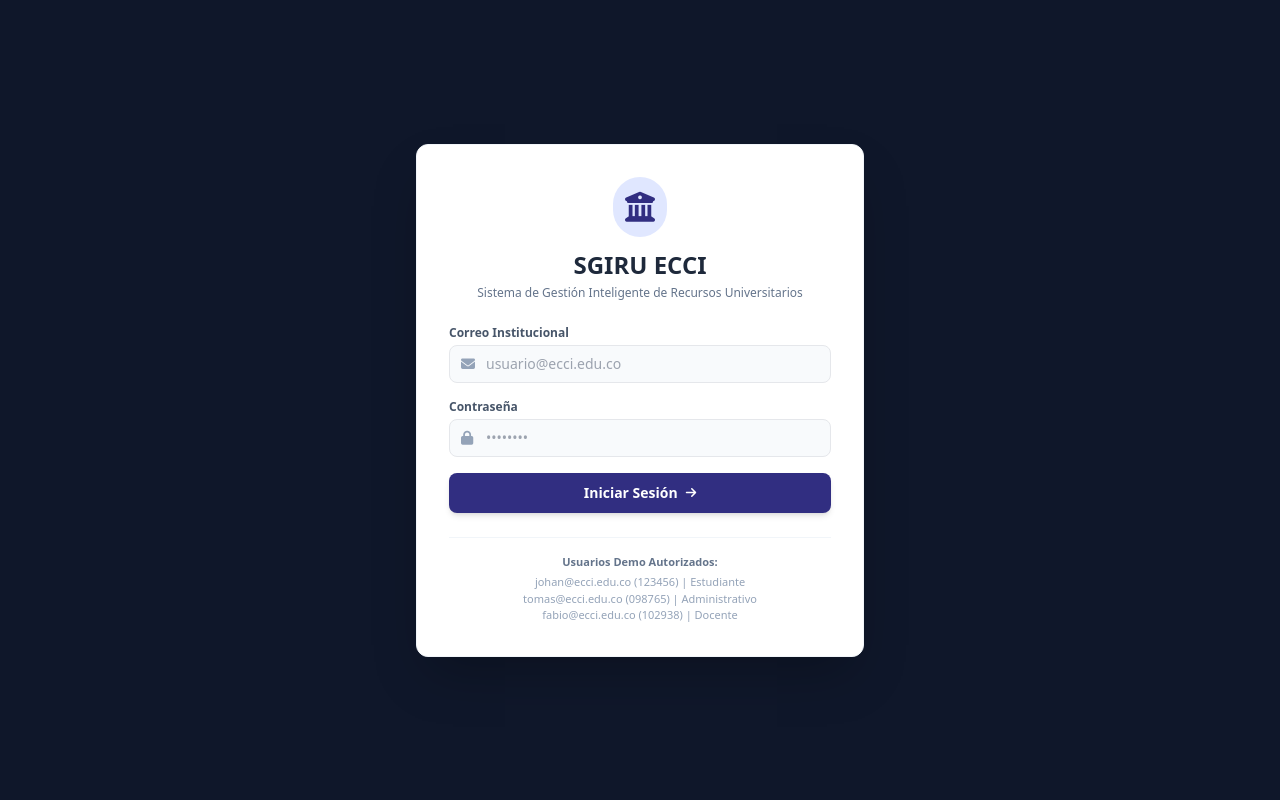
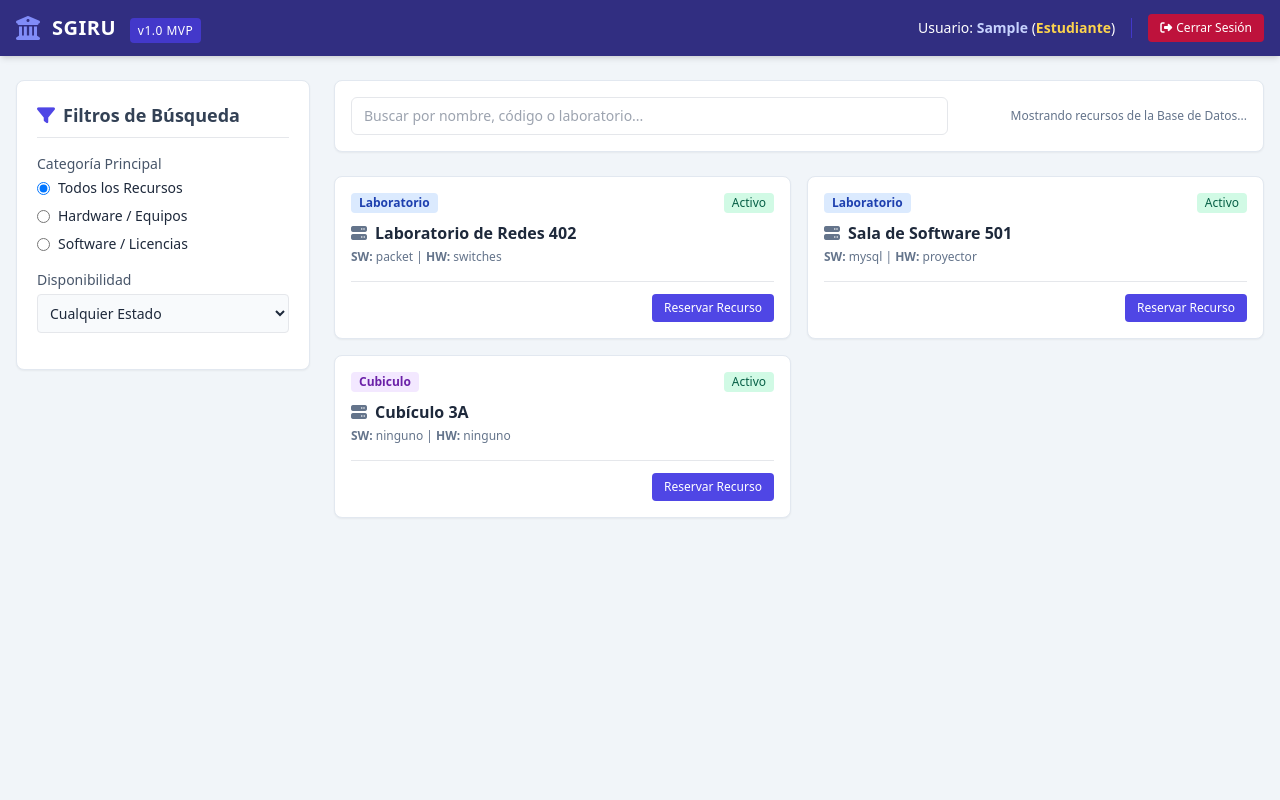
Before and after one commit to tomasdacastiblancocu/SGIRU-Desarrollo, a Flask app: template templates/sgiru_prototipo.html in a window 1280 px wide. Run offline with Flask 3, Linux system fonts and the light colour scheme; the template is opened without the code that fills it: values that come from a table or form of the project are taken from there, others are empty; data comes from the database, SQL or seed files in the repository; tables that the repository leaves empty hold one stand-in row (values such as "Sample post"); parts of the project's set-up code (start-up, migrations or seed data) failed here and were passed over; some libraries are stand-ins or nearby versions.

Commit message:
Backend: Autenticación de usuarios conectada a base de datos MySQL

```diff
--- a/app.py
+++ b/app.py
@@ -1,15 +1,15 @@
-from flask import Flask, render_template
+from flask import Flask, render_template, request, session, redirect, url_for
 from flask_sqlalchemy import SQLAlchemy
 
 app = Flask(__name__)
+app.secret_key = 'sgiru_secreto_123' # Requisito obligatorio para usar variables de sesión
 
-# Configuración de conexión a MySQL
 app.config['SQLALCHEMY_DATABASE_URI'] = 'mysql+pymysql://root:@localhost:3306/sgiru_db'
 app.config['SQLALCHEMY_TRACK_MODIFICATIONS'] = False
 
 db = SQLAlchemy(app)
 
-# Modelo que mapea la tabla 'recursos' de MySQL
+# Modelo de Recursos
 class Recurso(db.Model):
     __tablename__ = 'recursos'
     id = db.Column(db.Integer, primary_key=True)
@@ -19,13 +19,40 @@ class Recurso(db.Model):
     req_hardware = db.Column(db.String(100))
     estado = db.Column(db.String(50), default='activo')
 
+# Nuevo: Modelo de Usuarios
+class Usuario(db.Model):
+    __tablename__ = 'usuarios'
+    id = db.Column(db.Integer, primary_key=True)
+    correo = db.Column(db.String(100), unique=True, nullable=False)
+    password_hash = db.Column(db.String(255), nullable=False)
+    rol = db.Column(db.String(50), default='estudiante')
+
 @app.route('/')
 def home():
-    # 1. Consultar todos los recursos en la base de datos
     lista_recursos = Recurso.query.all()
+    # Enviamos la variable de sesión al HTML para saber si mostramos el login o la app
+    usuario_actual = session.get('usuario')
+    return render_template('sgiru_prototipo.html', recursos_db=lista_recursos, usuario=usuario_actual)
 
-    # 2. Enviar los datos al HTML usando la variable 'recursos_db'
-    return render_template('sgiru_prototipo.html', recursos_db=lista_recursos)
+@app.route('/login', methods=['POST'])
+def login():
+    correo_form = request.form['correo']
+    password_form = request.form['password']
+
+    # Buscar en MySQL si el correo y la contraseña coinciden
+    usuario = Usuario.query.filter_by(correo=correo_form, password_hash=password_form).first()
+
+    if usuario:
+        # Guardar datos en la sesión del navegador
+        session['usuario'] = {'id': usuario.id, 'correo': usuario.correo, 'rol': usuario.rol}
+
+    return redirect(url_for('home'))
+
+@app.route('/logout')
+def logout():
+    # Eliminar al usuario de la sesión
+    session.pop('usuario', None)
+    return redirect(url_for('home'))
 
 if __name__ == '__main__':
     app.run(debug=True, port=5000)
--- a/templates/sgiru_prototipo.html
+++ b/templates/sgiru_prototipo.html
@@ -9,6 +9,7 @@
 </head>
 <body class="bg-slate-100 font-sans text-slate-800 min-h-screen flex flex-col">
 
+    {% if not usuario %}
     <!-- 1. PANTALLA DE LOGIN -->
     <div id="login-screen" class="fixed inset-0 bg-slate-900 flex justify-center items-center z-50 p-4">
         <div class="bg-white rounded-xl shadow-2xl p-8 w-full max-w-md border border-slate-100">
@@ -20,20 +21,14 @@
                 <p class="text-xs text-slate-500 mt-1">Sistema de Gestión Inteligente de Recursos Universitarios</p>
             </div>
 
-            <!-- Alerta Credenciales Inválidas -->
-            <div id="login-error" class="hidden mb-4 p-3 bg-rose-50 border border-rose-200 text-rose-700 rounded-lg text-xs flex items-center gap-2">
-                <i class="fa-solid fa-circle-exclamation text-sm flex-shrink-0"></i>
-                <span>La información no es válida, vuelva a intentarlo.</span>
-            </div>
-
-            <form id="login-form" onsubmit="handleLogin(event)" class="space-y-4">
+            <form action="/login" method="POST" class="space-y-4">
                 <div>
                     <label class="block text-xs font-semibold text-slate-600 mb-1">Correo Institucional</label>
                     <div class="relative">
                         <span class="absolute inset-y-0 left-0 flex items-center pl-3 text-slate-400">
                             <i class="fa-solid fa-envelope text-sm"></i>
                         </span>
-                        <input type="email" id="login-email" placeholder="usuario@ecci.edu.co" required
+                        <input type="email" name="correo" placeholder="usuario@ecci.edu.co" required
                             class="w-full pl-9 pr-3 py-2 border rounded-lg text-sm focus:outline-none focus:ring-2 focus:ring-indigo-600 bg-slate-50">
                     </div>
                 </div>
@@ -44,7 +39,7 @@
                         <span class="absolute inset-y-0 left-0 flex items-center pl-3 text-slate-400">
                             <i class="fa-solid fa-lock text-sm"></i>
                         </span>
-                        <input type="password" id="login-password" placeholder="••••••••" required
+                        <input type="password" name="password" placeholder="••••••••" required
                             class="w-full pl-9 pr-3 py-2 border rounded-lg text-sm focus:outline-none focus:ring-2 focus:ring-indigo-600 bg-slate-50">
                     </div>
                 </div>
@@ -57,16 +52,17 @@
             </form>
 
             <div class="mt-6 pt-4 border-t border-slate-100 text-[11px] text-slate-400 text-center">
-                <p class="font-semibold text-slate-500 mb-1">Usuarios Demo Autorizados:</p>
+                <p class="font-semibold text-slate-500 mb-1">Usuarios Demo Autorizados (MySQL):</p>
                 <p>johan@ecci.edu.co (123456) | Estudiante</p>
-                <p>tomas@ecci.edu.co (098765) | Administrativo</p>
+                <p>tomas@ecci.edu.co (098765) | Admin</p>
                 <p>fabio@ecci.edu.co (102938) | Docente</p>
             </div>
         </div>
     </div>
 
+    {% else %}
     <!-- 2. APLICACIÓN PRINCIPAL -->
-    <div id="main-app" class="hidden flex-col min-h-screen">
+    <div id="main-app" class="flex flex-col min-h-screen">
         <!-- Navbar -->
         <header class="bg-indigo-900 text-white shadow-md">
             <div class="container mx-auto px-4 py-3 flex justify-between items-center">
@@ -76,20 +72,19 @@
                 </div>
                 <div class="flex items-center space-x-4">
                     <span class="text-sm border-r border-indigo-700 pr-4">
-                        Usuario: <strong id="logged-email-display" class="text-indigo-200">correo@ecci.edu.co</strong>
-                        (<span id="user-display" class="font-bold text-amber-300">Rol</span>)
+                        Usuario: <strong class="text-indigo-200">{{ usuario.correo }}</strong>
+                        (<span class="font-bold text-amber-300">{{ usuario.rol | capitalize }}</span>)
                     </span>
-                    <button onclick="handleLogout()" class="text-xs bg-rose-700 hover:bg-rose-600 px-3 py-1.5 rounded transition font-medium flex items-center gap-1">
+                    <a href="/logout" class="text-xs bg-rose-700 hover:bg-rose-600 px-3 py-1.5 rounded transition font-medium flex items-center gap-1">
                         <i class="fa-solid fa-right-from-bracket"></i>
                         <span>Cerrar Sesión</span>
-                    </button>
+                    </a>
                 </div>
             </div>
         </header>
 
         <!-- Main Container -->
         <main class="container mx-auto px-4 py-6 grid grid-cols-1 lg:grid-cols-4 gap-6 flex-grow">
-
             <!-- Sidebar Filtros -->
             <aside class="bg-white p-5 rounded-lg shadow-sm border border-slate-200 h-fit">
                 <h2 class="text-lg font-semibold mb-4 text-slate-700 border-b pb-2"><i class="fa-solid fa-filter mr-2 text-indigo-600"></i>Filtros de Búsqueda</h2>
@@ -168,7 +163,6 @@
             <h3 class="text-lg font-bold text-slate-800 mb-2" id="modal-title">Reservar Recurso</h3>
             <p class="text-xs text-slate-500 mb-4" id="modal-subtitle"></p>
 
-            <!-- Alerta Inconsistencia de Horario -->
             <div id="time-error" class="hidden mb-4 p-3 bg-rose-50 border border-rose-200 text-rose-700 rounded-lg text-xs flex items-center gap-2">
                 <i class="fa-solid fa-triangle-exclamation text-sm flex-shrink-0"></i>
                 <span>La hora de finalización debe ser posterior a la hora de inicio.</span>
@@ -202,62 +196,16 @@
                 </div>
             </form>
 
-            <!-- Overlay Carga MySQL -->
             <div id="modal-loader" class="absolute inset-0 bg-white/90 rounded-lg hidden flex flex-col justify-center items-center space-y-3">
                 <div class="w-8 h-8 border-4 border-indigo-600 border-t-transparent rounded-full animate-spin"></div>
                 <p class="text-xs font-semibold text-indigo-900">Validando traslapes e invocando bloqueo transaccional MySQL...</p>
-                <p class="text-[10px] text-slate-400">Verificando aislamiento de concurrencia (FOR UPDATE)</p>
             </div>
         </div>
     </div>
+    {% endif %}
 
     <!-- SCRIPT DE LÓGICA -->
     <script>
-        // Mantengo los usuarios de prueba para el login temporal mientras conectamos esa parte a MySQL
-        const validUsers = [
-            { email: 'johan@ecci.edu.co', pass: '123456', role: 'Estudiante' },
-            { email: 'tomas@ecci.edu.co', pass: '098765', role: 'Administrativo' },
-            { email: 'fabio@ecci.edu.co', pass: '102938', role: 'Docente' }
-        ];
-
-        // Autenticación
-        function handleLogin(e) {
-            e.preventDefault();
-            const email = document.getElementById('login-email').value.trim();
-            const pass = document.getElementById('login-password').value;
-            const errorBox = document.getElementById('login-error');
-
-            const foundUser = validUsers.find(u => u.email.toLowerCase() === email.toLowerCase() && u.pass === pass);
-
-            if (foundUser) {
-                errorBox.classList.add('hidden');
-                document.getElementById('logged-email-display').innerText = foundUser.email;
-                document.getElementById('user-display').innerText = foundUser.role;
-
-                document.getElementById('login-screen').classList.add('hidden');
-                document.getElementById('main-app').classList.remove('hidden');
-                document.getElementById('main-app').classList.add('flex');
-
-                // Bloqueo de fechas pasadas en el modal
-                const today = new Date().toISOString().split('T')[0];
-                document.getElementById('res-date').setAttribute('min', today);
-
-                // NOTA: filterResources() fue comentado para que el JS no borre las tarjetas de MySQL inyectadas por Jinja2
-                // filterResources();
-            } else {
-                errorBox.classList.remove('hidden');
-            }
-        }
-
-        function handleLogout() {
-            document.getElementById('login-form').reset();
-            document.getElementById('login-error').classList.add('hidden');
-            document.getElementById('main-app').classList.add('hidden');
-            document.getElementById('main-app').classList.remove('flex');
-            document.getElementById('login-screen').classList.remove('hidden');
-        }
-
-        // Control y Validación de Modal
         function openModal(id, action) {
             document.getElementById('modal-resource-id').value = id;
             document.getElementById('time-error').classList.add('hidden');
@@ -269,6 +217,10 @@
             submitText.innerText = `Confirmar Reserva`;
             document.getElementById('reserve-form').reset();
 
+            // Bloqueo de fechas pasadas
+            const today = new Date().toISOString().split('T')[0];
+            document.getElementById('res-date').setAttribute('min', today);
+
             document.getElementById('modal-subtitle').innerText = `Recurso ID BD: ${id}`;
             document.getElementById('reserve-modal').classList.remove('hidden');
         }
@@ -279,7 +231,6 @@
             document.getElementById('time-error').classList.add('hidden');
         }
 
-        // VALIDACIÓN DE HORARIOS
         function validateHours() {
             const start = document.getElementById('res-start').value;
             const endInput = document.getElementById('res-end');
@@ -301,13 +252,9 @@
             return true;
         }
 
-        // Procesar Reserva Simulación
         function executeReservation(e) {
             e.preventDefault();
-
-            if (!validateHours()) {
-                return;
-            }
+            if (!validateHours()) return;
 
             const loader = document.getElementById('modal-loader');
             loader.classList.remove('hidden');
```
